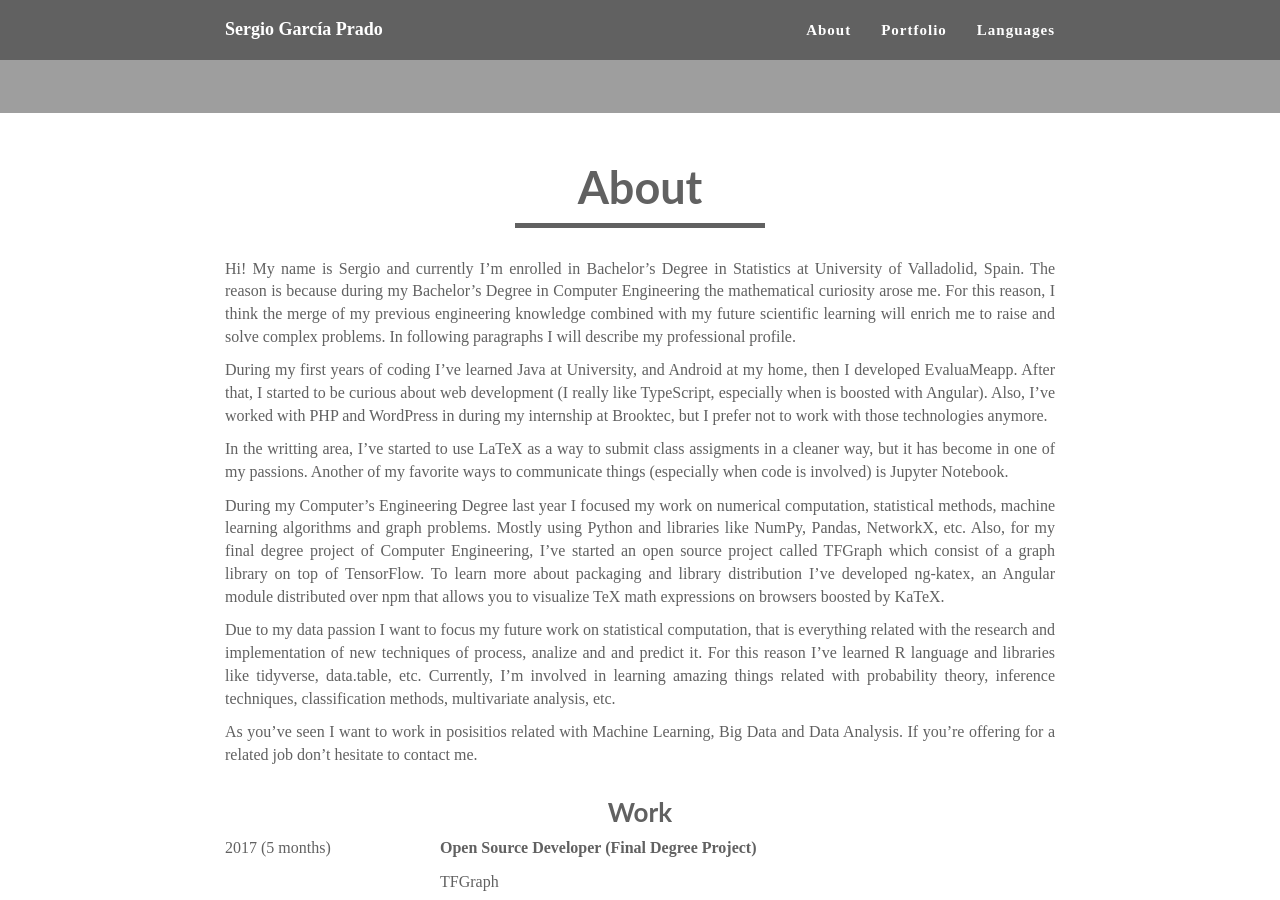
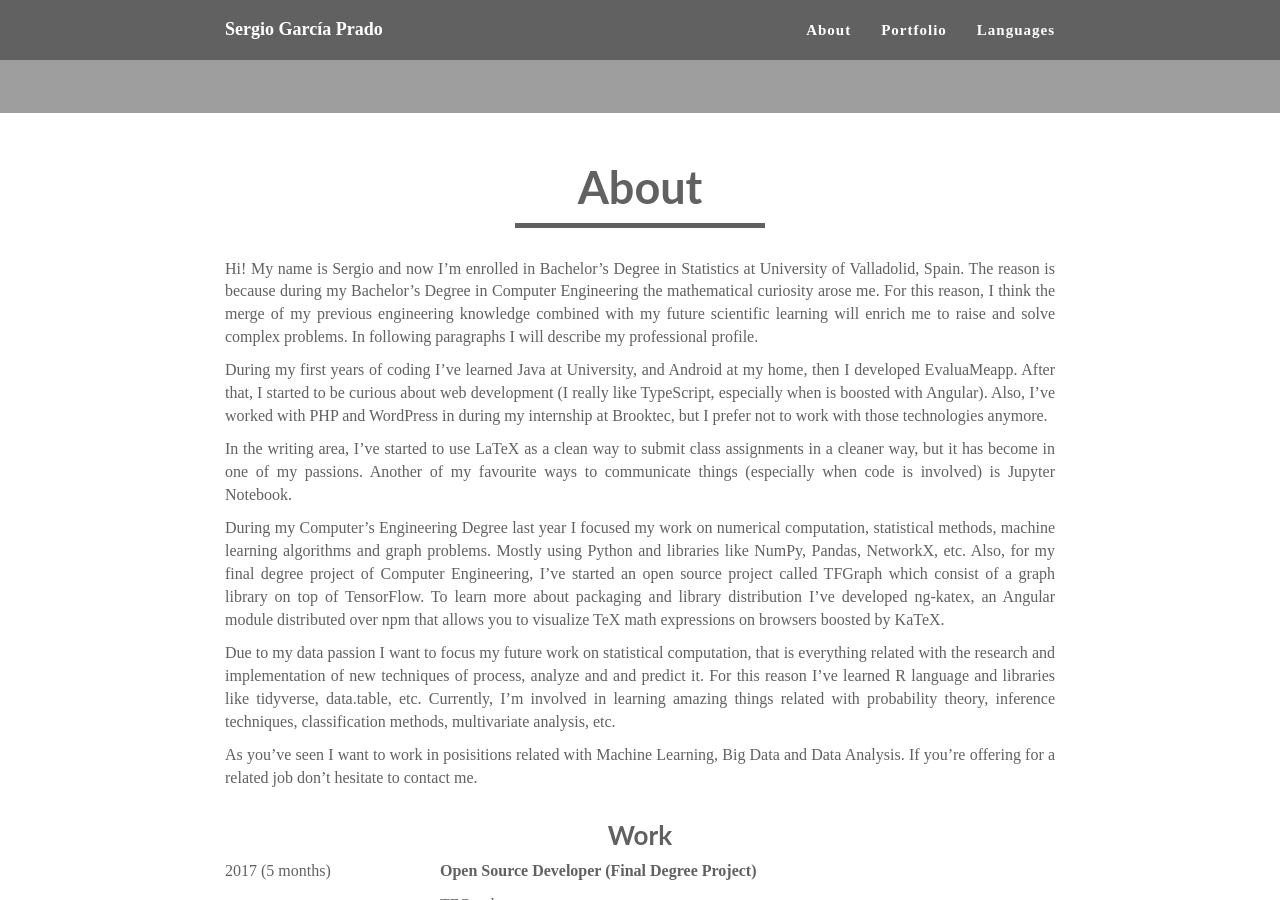
Before and after one commit to garciparedes/garciparedes.github.io, a Jekyll site: the page built from index.html, in a window 1280 px wide and 900 px high, scrolled down 787 px. Built offline with Jekyll 4.4.1, drawn with Linux system fonts in a browser that asks for light colours; a script that is not in the unit is left out.

Commit message:
Fixed typos

```diff
--- a/_config.yml
+++ b/_config.yml
@@ -34,17 +34,17 @@ cover-letter-link: https://nbviewer.jupyter.org/github/garciparedes/cover-letter
 
 about:
     description: "
-      <p>Hi! My name is Sergio and currently I’m enrolled in Bachelor’s Degree in Statistics at University of Valladolid, Spain. The reason is because during my Bachelor’s Degree in Computer Engineering the mathematical curiosity arose me. For this reason, I think the merge of my previous engineering knowledge combined with my future scientific learning will enrich me to raise and solve complex problems. In following paragraphs I will describe my professional profile.</p>
+      <p>Hi! My name is Sergio and now I’m enrolled in Bachelor’s Degree in Statistics at University of Valladolid, Spain. The reason is because during my Bachelor’s Degree in Computer Engineering the mathematical curiosity arose me. For this reason, I think the merge of my previous engineering knowledge combined with my future scientific learning will enrich me to raise and solve complex problems. In following paragraphs I will describe my professional profile.</p>
 
       <p>During my first years of coding I’ve learned Java at University, and Android at my home, then I developed EvaluaMeapp. After that, I started to be curious about web development (I really like TypeScript, especially when is boosted with Angular). Also, I’ve worked with PHP and WordPress in during my internship at Brooktec, but I prefer not to work with those technologies anymore.</p>
 
-      <p>In the writting area, I’ve started to use LaTeX as a way to submit class assigments in a cleaner way, but it has become in one of my passions. Another of my favorite ways to communicate things (especially when code is involved) is Jupyter Notebook.</p>
+      <p>In the writing area, I’ve started to use LaTeX as a clean way to submit class assignments in a cleaner way, but it has become in one of my passions. Another of my favourite ways to communicate things (especially when code is involved) is Jupyter Notebook.</p>
 
       <p>During my Computer’s Engineering Degree last year I focused my work on numerical computation, statistical methods, machine learning algorithms and graph problems. Mostly using Python and libraries like NumPy, Pandas, NetworkX, etc. Also, for my final degree project of Computer Engineering, I’ve started an open source project called TFGraph which consist of a graph library on top of TensorFlow. To learn more about packaging and library distribution I’ve developed ng-katex, an Angular module distributed over npm that allows you to visualize TeX math expressions on browsers boosted by KaTeX.</p>
 
-      <p>Due to my data passion I want to focus my future work on statistical computation, that is everything related with the research and implementation of new techniques of process, analize and and predict it. For this reason I’ve learned R language and libraries like tidyverse, data.table, etc. Currently, I’m involved in learning amazing things related with probability theory, inference techniques, classification methods, multivariate analysis, etc.</p>
+      <p>Due to my data passion I want to focus my future work on statistical computation, that is everything related with the research and implementation of new techniques of process, analyze and and predict it. For this reason I’ve learned R language and libraries like tidyverse, data.table, etc. Currently, I’m involved in learning amazing things related with probability theory, inference techniques, classification methods, multivariate analysis, etc.</p>
 
-      <p>As you’ve seen I want to work in posisitios related with Machine Learning, Big Data and Data Analysis. If you’re offering for a related job don’t hesitate to contact me.</p>
+      <p>As you’ve seen I want to work in posisitions related with Machine Learning, Big Data and Data Analysis. If you’re offering for a related job don’t hesitate to contact me.</p>
       "
 
     education:
```
